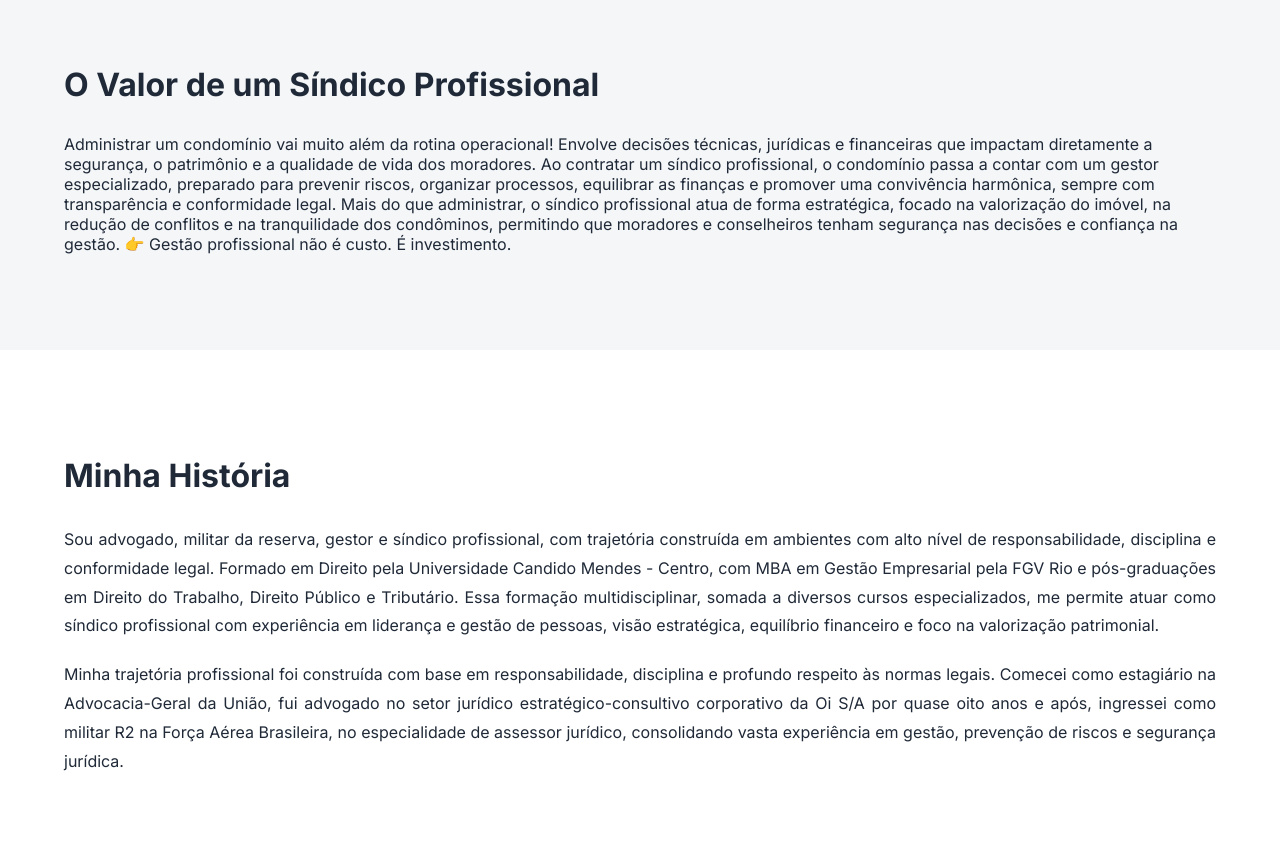
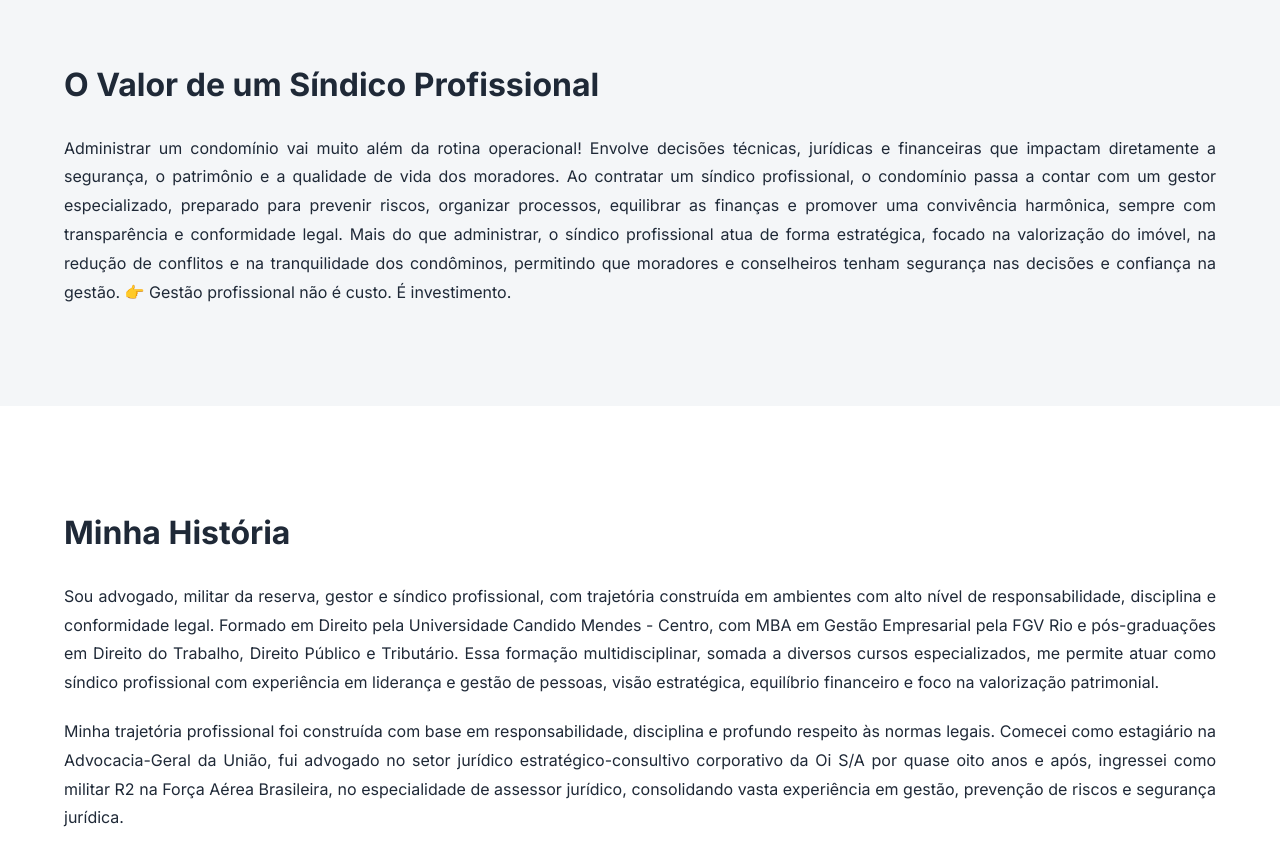
Before and after one commit to condorioadm-blip/condorio-site, a plain HTML site: page index.html in a window 1280 px wide. Shown: the part 1580-2444 px from the top of the page. Drawn offline with Linux system fonts and the light colour scheme.

Commit message:
Update index.html

```diff
--- a/index.html
+++ b/index.html
@@ -67,7 +67,7 @@
 <section id="sobre" class="section light">
   <div class="container">
     <h2>O Valor de um Síndico Profissional</h2>
-    <p>
+    <p class="text-justified">
       Administrar um condomínio vai muito além da rotina operacional!
 
       Envolve decisões técnicas, jurídicas e financeiras que impactam diretamente a segurança, o patrimônio e a qualidade de vida dos moradores.
```
